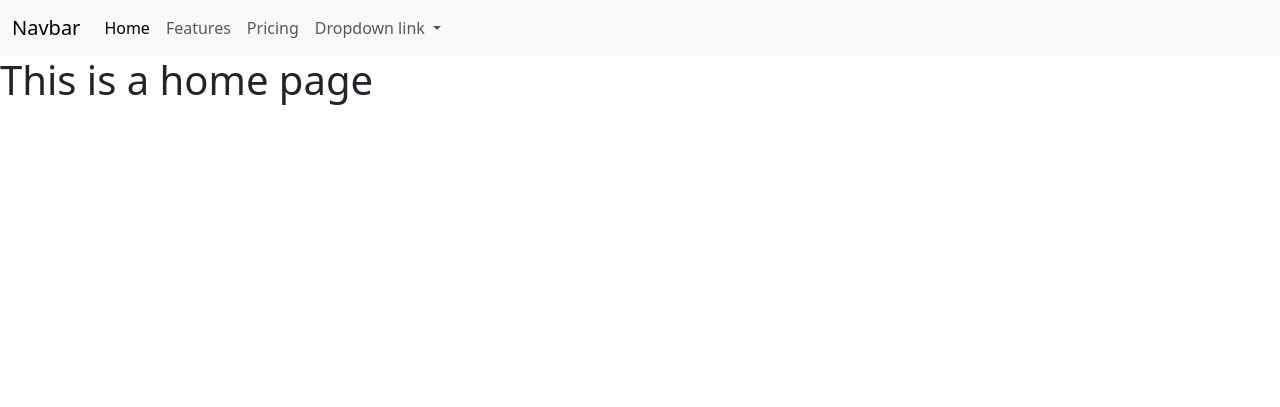
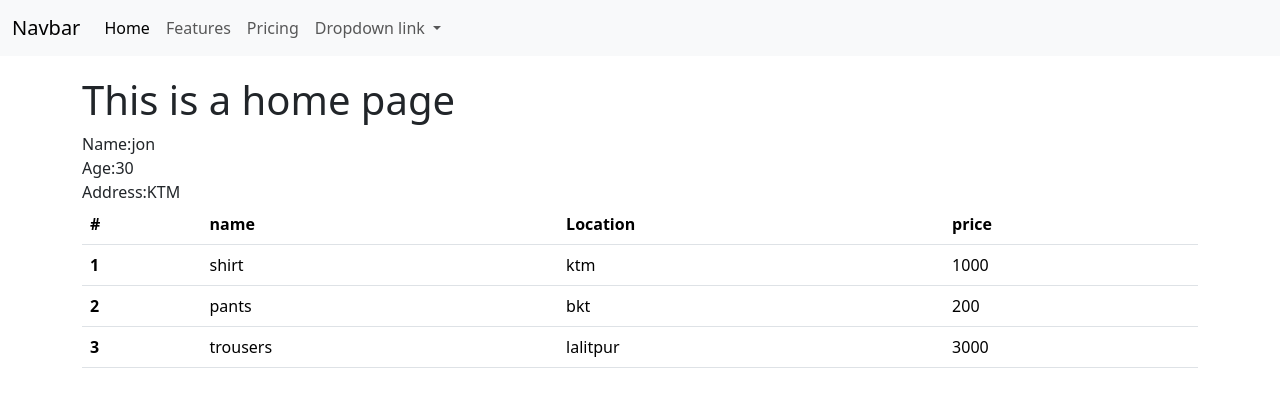
Before and after one commit to amanstha19/django30, a Django app: page /temp-inherit/ in a window 1280 px wide. Shown: the top 407 px of the page. Run offline with Django 5.2, Linux system fonts and the light colour scheme.

Commit message:
context passing

```diff
--- a/home/templates/home/base.html
+++ b/home/templates/home/base.html
@@ -40,9 +40,12 @@
     </div>
   </div>
 </nav>
-{% block content %}
+<div class="container" style="margin-top: 20px">
 
-{% endblock %}
+    {% block content %}
+
+     {% endblock %}
+</div>
 
 
 </body>
--- a/home/templates/home/temp_inherit_home.html
+++ b/home/templates/home/temp_inherit_home.html
@@ -3,4 +3,30 @@
 {% block content %}
   <h1> This is a home page </h1>
 
+Name:{{ name }}<br>
+Age:{{ age }} <br>
+Address:{{ address }}<br>
+
+<table class="table">
+  <thead>
+    <tr>
+      <th scope="col">#</th>
+      <th scope="col">name </th>
+      <th scope="col">Location</th>
+      <th scope="col">price </th>
+    </tr>
+  </thead>
+  <tbody>
+  {% for item in items %}
+    <tr>
+      <th scope="row">{{ forloop.counter }}</th>
+      <td>{{item.name}}</td>
+      <td>{{item.store_location}}</td>
+      <td>{{item.price}}</td>
+    </tr>
+   {% endfor %}
+  </tbody>
+</table>
+
+
 {% endblock %}
--- /dev/null
+++ b/home/templates/home/temp_inherit_pricing.html
@@ -0,0 +1,5 @@
+{% extends 'home/base.html' %}
+
+{% block content %}
+<h1>This is pricing page </h1>
+{% endblock %}
--- a/home/urls.py
+++ b/home/urls.py
@@ -1,9 +1,11 @@
 from django.urls import path
-from .views import helloworld, home, portfolio, temp_inherit_home
+from .views import helloworld, home, portfolio, temp_inherit_home, temp_inherit_features, temp_inherit_pricing
 
 urlpatterns = [
 
     path("", home, name='myhome'),
     path('portfolio/', portfolio, name='portfolio_page'),
-    path('temp-inherit/', temp_inherit_home, name='temp_inherit_home')
+    path('temp-inherit/', temp_inherit_home, name='temp_inherit_home'),
+    path('features/', temp_inherit_features, name='temp_inherit_features'),
+    path('pricing/', temp_inherit_pricing, name="temp_inherit_pricing")
 ]
--- a/home/views.py
+++ b/home/views.py
@@ -14,4 +14,31 @@ def portfolio(request):
     return render(request, template_name='home/index.html')
 
 def temp_inherit_home(request):
-    return render(request, template_name='home/temp_inherit_home.html')
+
+
+      items =[{"name": "shirt", "store_location": "ktm", "price": "1000"},
+    {"name": "pants", "store_location": "bkt", "price": "200"},
+    {"name": "trousers", "store_location": "lalitpur", "price": "3000"},
+      ]
+
+
+
+      return render(request, template_name='home/temp_inherit_home.html', context={"name": "jon", "age": 30, "address": "KTM",
+                                                                                   "items": items})
+
+
+def temp_inherit_features(request):
+
+    name = [
+            {"name": "shirt ", "description": "100% pure cotton"},
+            {"name": "pants", "description": "very good fabric"},
+
+    ]
+
+
+    return render(request, template_name='home/temp_inherit_features.html', context = { "name": name })
+
+
+
+def temp_inherit_pricing(request):
+    return render(request, template_name='home/temp_inherit_pricing.html')
```
Also changed, not shown: other parts of home/templates/home/base.html (+3 -3 lines), home/templates/home/temp_inherit_features.html (added, +27 -0 lines).
